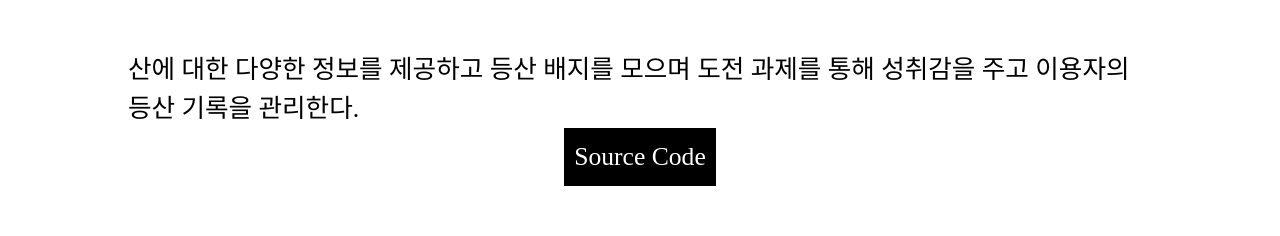
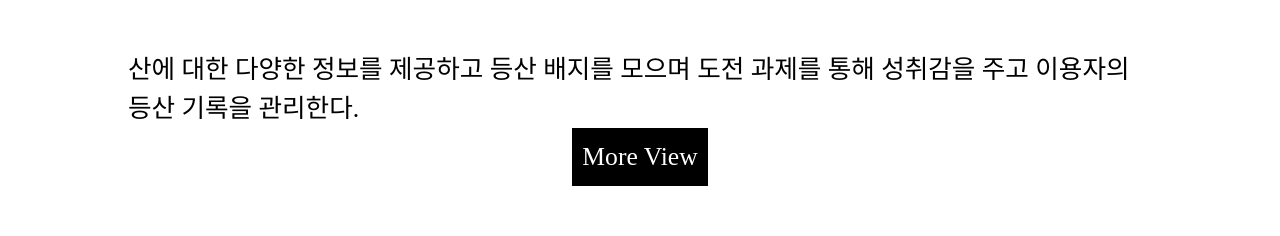
Before and after one commit to heisjun/Junhyuck.com, a React (Create React App) app: page /Mobile in a window 1280 px wide. Shown: the part 1120-1356 px from the top of the page. Built offline with nearby package versions, Linux system fonts and the light colour scheme; a web font is replaced by a local one.

Commit message:
Design : Change css
css수치 변경 & 내용 수정

```diff
--- a/src/components/AboutSecond/index.tsx
+++ b/src/components/AboutSecond/index.tsx
@@ -122,6 +122,7 @@ const AboutSecond = () => {
     align-items: center;
     font-weight: bold;
     color: black;
+    padding: 5px;
     :hover {
       background-color: gray;
     }
--- a/src/components/TagBtn/index.tsx
+++ b/src/components/TagBtn/index.tsx
@@ -26,8 +26,9 @@ const ContainerStyle = css`
   padding: 0.5vw;
   margin-right: 0.7vw;
   font-size: 1vw;
+  font-family: "Chosunilbo_myungjo";
   @media (max-width: 1000px) {
-    font-size: 1rem;
+    font-size: 13px;
     padding: 5px 10px;
   }
 `;
--- a/src/pages/Mobile/index.tsx
+++ b/src/pages/Mobile/index.tsx
@@ -110,7 +110,7 @@ const Mobile = () => {
               handleOpenNewTab("https://github.com/heisjun/Project_mountain")
             }
           >
-            Source Code
+            More View
           </div>
         </div>
         <MarqueeText direction={1} imgData={ImgData2} isRight={false} />
@@ -136,6 +136,9 @@ const TitleStyle = css`
   font-size: 60px;
   font-weight: bold;
   font-family: "Montserrat", sans-serif;
+  @media (max-width: 768px) {
+    font-size: 50px;
+  }
 `;
 
 const TextStyle = css`
```
